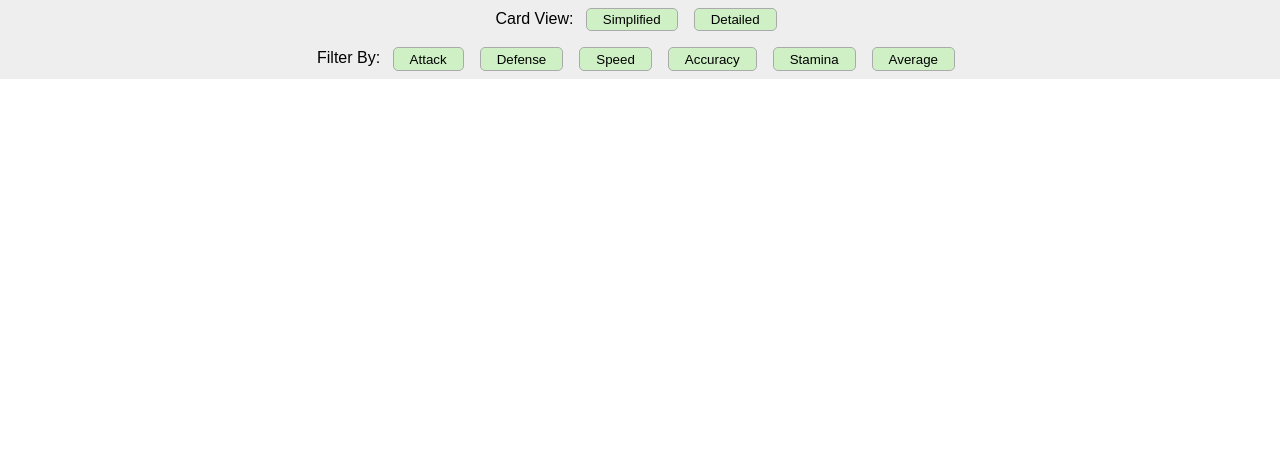
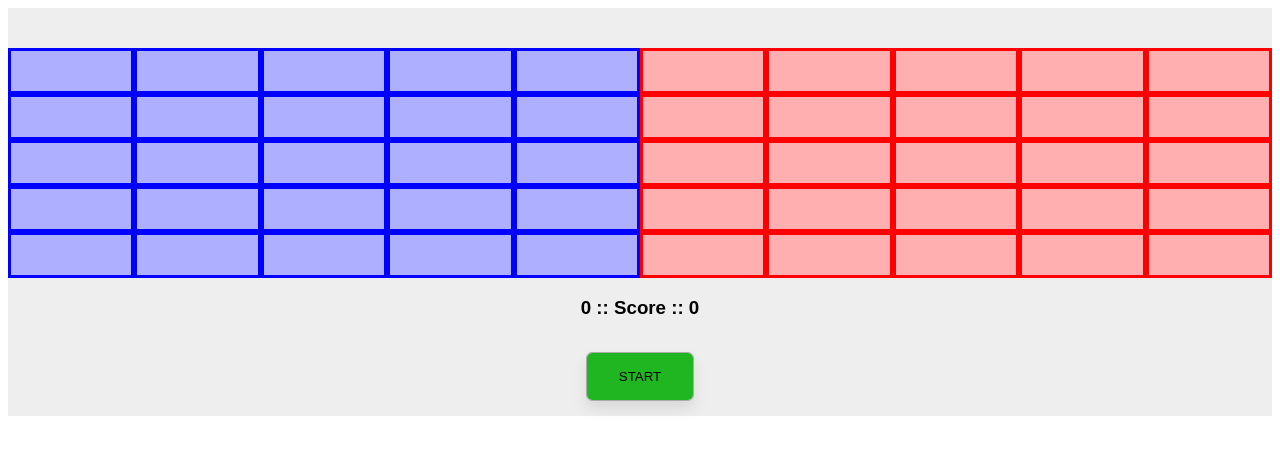
Before and after one commit to TheDivexz/club-manager, a React (Vite) app: page / in a window 1280 px wide. Shown: the top 454 px of the page. Built offline with nearby package versions, Linux system fonts and the light colour scheme.

Commit message:
refactor match board

```diff
--- a/src/MatchView.tsx
+++ b/src/MatchView.tsx
@@ -16,6 +16,11 @@ const MatchView = () => {
 
     const [teamOnePlayers,setTeamOnePlayers] = useState<number[]>([]);
     const [teamTwoPlayers,setTeamTwoPlayers] = useState<number[]>([]);
+
+    const [rowMask,setRowMask] = useState<number[][]>([[0,9],[0,9],[0,9],[0,9],[0,9]])
+
+    const colNumbersArray = Array.from({ length: 10 }, (_, index) => index);
+    const rowNumbersArray = Array.from({ length: 5 }, (_, index) => index);
 
     async function setTeamNames() {
         setTeamOneName(await invoke("get_team_name",{teamId: 0}));
@@ -46,7 +51,6 @@ const MatchView = () => {
                 setTeamTwoPlayers(oldArray => [...oldArray,index])
             }
         })
-
     }
 
     return (
@@ -55,68 +59,35 @@ const MatchView = () => {
                 <h2 className="blue-text">{teamOneName}</h2>
                 <h2 className="red-text">{teamTwoName}</h2>
             </span>
-            <div className="col">
-                <div className="row">
-                    <div className="box square-blue">{teamOnePlayers[1] ? teamOneSquad[teamOnePlayers[0]].name : ''}</div>
-                    <div className="box square-blue"></div>
-                    <div className="box square-blue"></div>
-                    <div className="box square-blue"></div>
-                    <div className="box square-blue"></div>
-                    <div className="box square-red"></div>
-                    <div className="box square-red"></div>
-                    <div className="box square-red"></div>
-                    <div className="box square-red"></div>
-                    <div className="box square-red">{teamTwoPlayers[1] ? teamTwoSquad[teamTwoPlayers[0]].name : ''}</div>
-                </div>
-                <div className="row">
-                    <div className="box square-blue">{teamOnePlayers[1] ? teamOneSquad[teamOnePlayers[1]].name : ''}</div>
-                    <div className="box square-blue"></div>
-                    <div className="box square-blue"></div>
-                    <div className="box square-blue"></div>
-                    <div className="box square-blue"></div>
-                    <div className="box square-red"></div>
-                    <div className="box square-red"></div>
-                    <div className="box square-red"></div>
-                    <div className="box square-red"></div>
-                    <div className="box square-red">{teamTwoPlayers[1] ? teamTwoSquad[teamTwoPlayers[1]].name : ''}</div>
-                </div>
-                <div className="row">
-                    <div className="box square-blue">{teamOnePlayers[2] ? teamOneSquad[teamOnePlayers[2]].name : ''}</div>
-                    <div className="box square-blue"></div>
-                    <div className="box square-blue"></div>
-                    <div className="box square-blue"></div>
-                    <div className="box square-blue"></div>
-                    <div className="box square-red"></div>
-                    <div className="box square-red"></div>
-                    <div className="box square-red"></div>
-                    <div className="box square-red"></div>
-                    <div className="box square-red">{teamTwoPlayers[2] ? teamTwoSquad[teamTwoPlayers[2]].name : ''}</div>
-                </div>
-                <div className="row">
-                    <div className="box square-blue">{teamOnePlayers[3] ? teamOneSquad[teamOnePlayers[3]].name : ''}</div>
-                    <div className="box square-blue"></div>
-                    <div className="box square-blue"></div>
-                    <div className="box square-blue"></div>
-                    <div className="box square-blue"></div>
-                    <div className="box square-red"></div>
-                    <div className="box square-red"></div>
-                    <div className="box square-red"></div>
-                    <div className="box square-red"></div>
-                    <div className="box square-red">{teamTwoPlayers[3] ? teamTwoSquad[teamTwoPlayers[3]].name : ''}</div>
-                </div>
-                <div className="row">
-                    <div className="box square-blue">{teamOnePlayers[4] ? teamOneSquad[teamOnePlayers[4]].name : ''}</div>
-                    <div className="box square-blue"></div>
-                    <div className="box square-blue"></div>
-                    <div className="box square-blue"></div>
-                    <div className="box square-blue"></div>
-                    <div className="box square-red"></div>
-                    <div className="box square-red"></div>
-                    <div className="box square-red"></div>
-                    <div className="box square-red"></div>
-                    <div className="box square-red">{teamTwoPlayers[4] ? teamTwoSquad[teamTwoPlayers[4]].name : ''}</div>
-                </div>
-            </div>
+            {/* Generates the game board */}
+            {
+                rowNumbersArray.map(row_num => {
+                    return (
+                        <div key={row_num} className="row">
+                            {
+                                colNumbersArray.map(number => {
+                                    return (
+                                        number < 5 ?
+                                        (
+                                            <div key={number} className="box square-blue">
+                                                { rowMask[row_num][0] == number && teamOnePlayers[1] ? teamOneSquad[teamOnePlayers[row_num]].name : '' }
+                                                { rowMask[row_num][1] == number && teamTwoPlayers[1] ? teamTwoSquad[teamTwoPlayers[row_num]].name : '' }
+                                            </div>
+                                        )
+                                        :
+                                        (
+                                            <div key={number} className="box square-red">
+                                                { rowMask[row_num][0] == number && teamOnePlayers[1] ? teamOneSquad[teamOnePlayers[row_num]].name : '' }
+                                                { rowMask[row_num][1] == number && teamTwoPlayers[1] ? teamTwoSquad[teamTwoPlayers[row_num]].name : '' }
+                                            </div>
+                                        )
+                                    )
+                                })
+                            }
+                        </div>
+                    )
+                })
+            }
             <h3 className="text-center">{teamOneScore} :: Score :: {teamTwoScore}</h3>
             <div className="justify-center">
                 <button className="start-btn" onClick={simulateSetup}>START</button>
--- a/src/PlayerCard.tsx
+++ b/src/PlayerCard.tsx
@@ -34,6 +34,7 @@ const PlayerCard: React.FC<playerObjectProps> = ({playerInfo,detailed_view}) =>
     return (
         <div className="player-card">
             <p className="player-name">{playerInfo.name}</p>
+            {/* Detailed View or Simplified View */}
             {
                 detailed_view ?
                 (
--- a/src/main.tsx
+++ b/src/main.tsx
@@ -5,7 +5,7 @@ import MatchView from "./MatchView";
 
 ReactDOM.createRoot(document.getElementById("root") as HTMLElement).render(
   <React.StrictMode>
-    <SquadView />
-    {/* <MatchView /> */}
+    {/* <SquadView /> */}
+    <MatchView />
   </React.StrictMode>,
 );
--- a/src/styles/match_view.css
+++ b/src/styles/match_view.css
@@ -6,10 +6,6 @@ body {
     font-family: Arial, Helvetica, sans-serif;
 }
 
-.col {
-    display: flex;
-    flex-direction: column;
-}
 .match-view {
     justify-content: center;
 }
```
